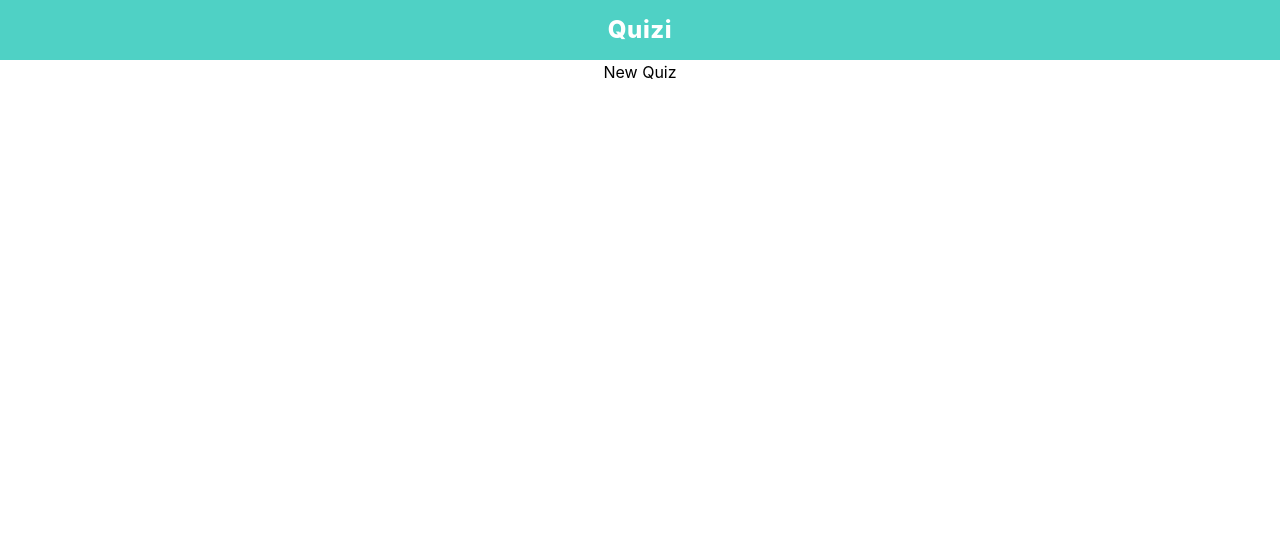
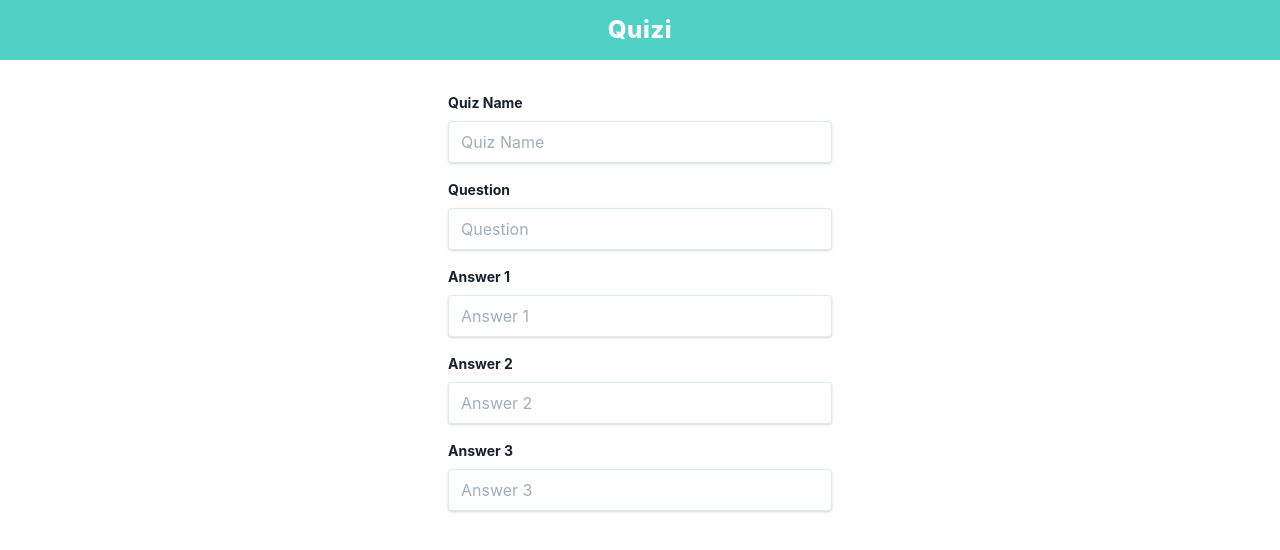
Before and after one commit to Charafboulafaa/Quizi, a React (Create React App) app in the folder client/: page /new in a window 1280 px wide. Shown: the top 550 px of the page. Built offline with nearby package versions, Linux system fonts and the light colour scheme.

Commit message:
new quiz

```diff
--- /dev/null
+++ b/client/src/components/FormInput.js
@@ -0,0 +1,12 @@
+import React from 'react'
+
+export default function FormInput(props) {
+    return (
+        <div className="mb-4">
+            <label className="block text-left text-gray-900 text-sm font-bold mb-2">
+                {props.label}
+            </label>
+            <input className="shadow appearance-none border rounded w-full py-2 px-3 text-gray-900" type="text" placeholder={props.label} name={props.name}/>
+        </div>
+    )
+}
--- a/client/src/pages/NewQuiz.js
+++ b/client/src/pages/NewQuiz.js
@@ -1,9 +1,19 @@
-import React from 'react'
+import React from 'react';
+import Input from '../components/FormInput';
 
 export default function NewQuiz() {
     return (
-        <div>
-            New Quiz
+        <div className="p-8 flex flex-col max-w-md mx-auto">
+            <Input label="Quiz Name" name="quiz_name"/>
+            <Input label="Question" name="question"/>
+
+            <div>
+                <Input label="Answer 1" name="answer"/>
+                <Input label="Answer 2" name="answer"/>
+                <Input label="Answer 3" name="answer"/>
+            </div>
+
+            <button></button>
         </div>
     )
 }
```
Also changed, not shown: 1 other file (tests, documents, lock files or other folders).
